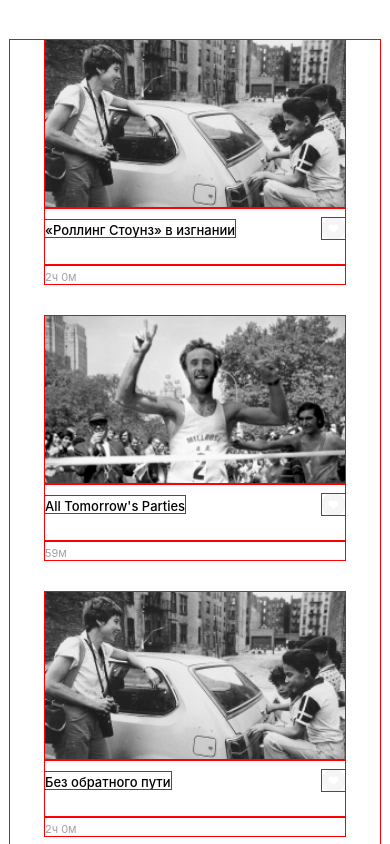
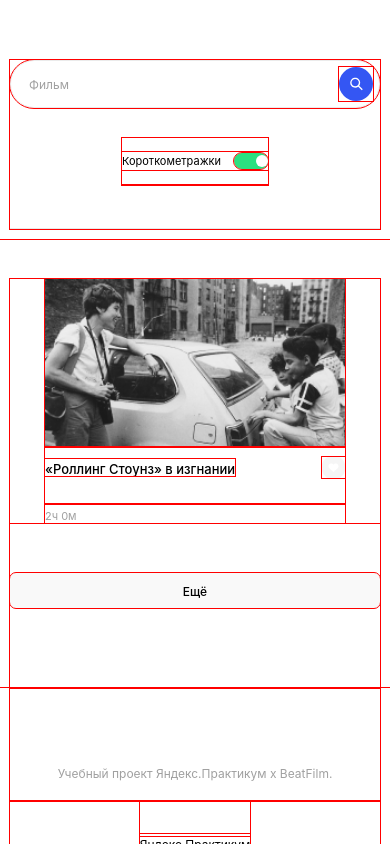
Before and after one commit to ir-mars/movies-explorer-frontend, a React (Create React App) app: page /movies in a window 390 px wide. Shown: the top 844 px of the page. Built offline with nearby package versions, Linux system fonts and the light colour scheme.

Commit message:
SearchForm component

```diff
--- a/src/components/App/App.css
+++ b/src/components/App/App.css
@@ -2,11 +2,12 @@
     background-color: rgba(255, 255, 255, 1);
     max-width: 1280px;
     min-width: 320px;
-    min-height: 100vh;
+    min-height: 100%;
     font-family: 'Inter', Arial, Helvetica, sans-serif;
     display: flex;
     flex-direction: column;
     /*align-items: center;*/
     margin: 0 auto;
     /*padding: 45px 0 60px;*/
+    flex-grow: 1;
 }
--- a/src/components/FilterCheckbox/FilterCheckbox.css
+++ b/src/components/FilterCheckbox/FilterCheckbox.css
@@ -0,0 +1,88 @@
+.checkbox {
+  grid-column-start: 1;
+  grid-column-end: 3;
+  display: inline-flex;
+  justify-content: center;
+  border-bottom: 1px solid #e8e8e8;
+}
+
+.checkbox__toggle {
+  padding-top: 14px;
+  padding-bottom: 14px;
+}
+
+.checkbox__toggle-label {
+  color: #000000;
+  font-weight: 400;
+  font-size: 12px;
+  line-height: 18px;
+  display: flex;
+  align-items: center;
+  column-gap: 14px;
+  cursor: pointer;
+}
+
+.checkbox__toggle-checkbox-invisible {
+  position: absolute;
+  width: 1px;
+  height: 1px;
+  overflow: hidden;
+  clip: rect(0 0 0 0);
+}
+
+.checkbox__toggle-checkbox-visible {
+  display: block;
+  width: 34px;
+  height: 16px;
+  border-radius: 20px;
+  transition: background-color 0.2s ease;
+  background-color: rgba(235, 235, 235, 1);
+  position: relative;
+}
+
+.checkbox__toggle-checkbox-visible::after {
+  content: '';
+  width: 12px;
+  height: 12px;
+  border-radius: 50%;
+  background-color: white;
+  position: absolute;
+  top: 2px;
+  right: 20px;
+  transition: all 0.2s ease;
+}
+
+.checkbox__toggle-checkbox-visible_checked {
+  background-color: #2be080;
+}
+
+  .checkbox__toggle-checkbox-visible_checked::after {
+    background-color: white;
+    left: 22px;
+  }
+
+  .checkbox__error {
+    color: red;
+    font-weight: 400;
+    font-size: 11px;
+    line-height: 1;
+    text-align: center;
+    position: absolute;
+    bottom: 10px;
+    left: 26px;
+  }
+
+
+
+  @media screen and (max-width: 530px) {
+    .checkbox__toggle-label {
+      font-size: 11px;
+      column-gap: 13px;
+    }
+
+    .checkbox__error {
+      font-size: 10px;
+      bottom: 7px;
+      left: 15px;
+    }
+  }
--- a/src/components/FilterCheckbox/FilterCheckbox.js
+++ b/src/components/FilterCheckbox/FilterCheckbox.js
@@ -0,0 +1,27 @@
+import './FilterCheckbox.css';
+import { useState } from 'react';
+
+const FilterCheckbox = () => {
+  const [isToggle, setIsToggle] = useState(true);
+
+  return (
+    <div className='checkbox'>
+      <div className='checkbox__toggle'>
+        <label className='checkbox__toggle-label' htmlFor='short-films'>
+          Короткометражки
+          <input
+            className='checkbox__toggle-checkbox-invisible'
+            type='checkbox'
+            name='short-films'
+            id='short-films'
+            checked={isToggle}
+            onChange={() => setIsToggle(!isToggle)}
+          />
+          <span className={`checkbox__toggle-checkbox-visible ${isToggle && 'checkbox__toggle-checkbox-visible_checked'}`} />
+
+        </label>
+      </div>
+    </div>
+  )
+}
+export default FilterCheckbox;
--- a/src/components/Footer/Footer.css
+++ b/src/components/Footer/Footer.css
@@ -5,6 +5,8 @@
   flex-direction: column;
   align-items: center;
   box-sizing: border-box;
+  flex-shrink: 0;
+  flex-grow: 0;
 }
 
 @media screen and (max-width: 786px) {
--- a/src/components/Movies/Movies.js
+++ b/src/components/Movies/Movies.js
@@ -1,12 +1,14 @@
 import MoviesCardList from '../MoviesCardList/MoviesCardList';
 import './Movies.css';
 import Footer from '../Footer/Footer';
-import arrayFilms from '../../utils/constants.js';
+import FilterCheckbox from '../FilterCheckbox/FilterCheckbox';
+import SearchForm from '../SearchForm/SearchForm';
 
 function Movies () {
 
   return (
     <>
+      <SearchForm />
       <MoviesCardList />
       <Footer />
     </>
--- a/src/components/MoviesCard/MoviesCard.css
+++ b/src/components/MoviesCard/MoviesCard.css
@@ -2,13 +2,11 @@
   display: flex;
   flex-direction: column;
   background-color: #fff;
-  /*border-radius: 10px;*/
-  overflow: hidden;
 }
 
 .movies-card__img {
   width: 100%;
-  height: 151px;
+  height: 100%;
   object-fit: cover;
 }
 
@@ -31,12 +29,6 @@
   padding-top: 10px;
   padding-bottom: 25px;
   border-bottom: 1px solid rgba(232, 232, 232, 1);
-}
-
-@media screen and (max-width: 820px) {
-  .movies-card__container {
-
-  }
 }
 
 .movies-card__title {
@@ -88,7 +80,3 @@
   line-height: 13px;
   color: rgba(160, 160, 160, 1);
 }
-
-* {
-  outline: 1px solid red
-}
--- a/src/components/MoviesCardList/MoviesCardList.css
+++ b/src/components/MoviesCardList/MoviesCardList.css
@@ -1,5 +1,5 @@
 .movies-list {
-  max-width: 1280px;
+  max-width: 1140px;
   margin: 70px 70px 0 70px;
   padding: 0;
 }
@@ -23,13 +23,14 @@
   list-style: none;
   display: grid;
   grid-template-columns: repeat(4, 1fr);
+  grid-template-rows: repeat(4);
   grid-column-gap: 20px;
   grid-row-gap: 38px;
   margin: 0;
   padding: 0;
 }
 
-@media screen and (max-width: 1056px) {
+@media screen and (max-width: 1156px) {
   .movies-card__list {
     grid-template-columns: repeat(3, 1fr);
   }
@@ -38,7 +39,7 @@
 @media screen and (max-width: 886px) {
   .movies-card__list {
     grid-template-columns: repeat(auto-fit, 339px);
-    grid-row-gap: 29px;
+    grid-row-gap: 30px;
     grid-column-gap: 30px;
     justify-content: space-evenly;
   }
@@ -53,8 +54,8 @@
 }
 
 .movies-card__button {
-  width: 1140px;
-  /*height: 166px;*/
+  max-width: 1140px;
+  width: 100%;/*height: 166px;*/
   border-radius: 6px;
   border: none;
   background-color: rgba(249, 249, 249, 1);
@@ -71,24 +72,14 @@
   color: black;
 }
 
-@media screen and (max-width: 820px) and (min-width: 636px) {
-  .movies-card__button {
-    margin-bottom: 0;
-  }
-}
-
-@media screen and (max-width: 636px) {
-  .movies-card__button {
-    margin-top: 59px;
-    margin-bottom: -68px;
-    width: 240px;
-  }
-}
-
 .movies-card__button:hover {
   box-shadow: 0px 4px 4px rgba(0, 0, 0, 0.25);
 }
 /*
+.movies-card__button_hidden {
+  visibility: hidden;
+}*/
+
 * {
   outline: 1px solid red
-}*/
+}
--- a/src/components/MoviesCardList/MoviesCardList.js
+++ b/src/components/MoviesCardList/MoviesCardList.js
@@ -14,7 +14,7 @@
           nameRU="«Роллинг Стоунз» в изгнании"
           image={film1}
           duration="120"
-        />
+        /> {/*
         <MoviesCard
           nameRU="All Tomorrow's Parties"
           image={film2}
@@ -29,7 +29,7 @@
           nameRU="All Tomorrow's Parties"
           image={film3}
           duration="120"
-        />
+        />{}
         <MoviesCard
           nameRU="«Роллинг Стоунз» в изгнании"
           image={film2}
@@ -60,6 +60,21 @@
           image={film3}
           duration="65"
         />
+        <MoviesCard
+          nameRU="«Роллинг Стоунз» в изгнании"
+          image={film2}
+          duration="48"
+        />
+        <MoviesCard
+          nameRU="Без обратного пути"
+          image={film1}
+          duration="135"
+        />
+        <MoviesCard
+          nameRU="«Роллинг Стоунз» в изгнании"
+          image={film3}
+          duration="120"
+        /> */}
       </ul>
       <button className="movies-card__button">Ещё</button>
     </section>
--- a/src/components/SearchForm/SearchForm.css
+++ b/src/components/SearchForm/SearchForm.css
@@ -0,0 +1,97 @@
+.search {
+  max-width: 1280px;
+  margin: 0;
+  padding: 80px 70px 10px;
+}
+
+.search-form {
+  position: relative;
+  display: flex;
+  justify-content: space-between;
+  align-items: center;
+  gap: 41px;
+  padding-bottom: 83px;
+  border-bottom: 1px solid  rgba(232, 232, 232, 1);
+}
+
+@media screen and (max-width: 786px) {
+  .search {
+    padding-right: 30px;
+    padding-left: 30px;
+    padding-top: 60px;
+  }
+
+  .search-form {
+    flex-direction: column;
+    padding-bottom: 43px;
+    gap: 23px;
+  }
+}
+
+.search-form__input {
+  width: 100%;
+  height: 48px;
+  padding: 15px 87px 15px 22px;
+  border: 1px solid rgba(235, 235, 235, 1);
+  border-radius: 50px;
+  font-weight: 400;
+  font-size: 14px;
+  line-height: 18px;
+  box-sizing: border-box;
+}
+
+.search-form__input::placeholder {
+  color:  rgba(160, 160, 160, 1);
+}
+
+@media screen and (max-width: 536px) {
+  .search {
+    padding-right: 10px;
+    padding-left: 10px;
+  }
+
+  .search-form {
+    flex-direction: column;
+    gap: 30px;
+  }
+
+  .search-form__input {
+    font-weight: 400;
+    font-size: 12px;
+    line-height: 18px;
+    padding-left: 18px;
+  }
+}
+
+.search-form__submit {
+  width: 34px;
+  height: 34px;
+  position: absolute;
+  top: 7px;
+  right: 205px;
+  padding: 0;
+  background: url('../../images/find.svg');
+  object-fit: contain;
+  background-repeat: no-repeat;
+  background-position: center;
+  border: none;
+  cursor: pointer;
+  transition: all 0.5s ease;
+}
+
+.search-form__submit:hover {
+  box-shadow: 0px 4px 4px rgba(0, 0, 0, 0.25);
+}
+
+.search-form__checkbox {
+  font-weight: 400;
+  font-size: 12px;
+  line-height: 18px;
+  color: black;
+}
+
+@media screen and (max-width: 786px) {
+  .search-form__submit {
+    right: 7px;
+  }
+}
--- a/src/components/SearchForm/SearchForm.js
+++ b/src/components/SearchForm/SearchForm.js
@@ -0,0 +1,23 @@
+import './SearchForm.css';
+import FilterCheckbox from '../FilterCheckbox/FilterCheckbox';
+
+const SearchForm = () => {
+  return (
+    <section className="search" aria-label="Секция поиск фильмов">
+      <form className="search-form">
+        <input
+          className="search-form__input"
+          type="text"
+          id="movie-search"
+          name="movie-search"
+          placeholder="Фильм"
+          required={true}
+        />
+        <button className="search-form__submit" type="submit"></button>
+        <FilterCheckbox />
+      </form>
+    </section>
+  )
+}
+
+export default SearchForm;
--- a/src/index.css
+++ b/src/index.css
@@ -4,21 +4,5 @@
 body {
   margin: 0;
   padding: 0;
-  /*font-family: -apple-system, BlinkMacSystemFont, 'Segoe UI', 'Roboto', 'Oxygen',
-    'Ubuntu', 'Cantarell', 'Fira Sans', 'Droid Sans', 'Helvetica Neue',
-    sans-serif;
-  -webkit-font-smoothing: antialiased;
-  -moz-osx-font-smoothing: grayscale;*/
+  min-height: 100vh;
 }
-
-:root {
-  --bgcolor-main: #fff;
-  --bgcolor-light: #f5f5f5;
-  --bgcolor-medium: #e8e8e8;
-  --bgcolor-extra: #807777;
-  --textcolor-main: #000;
-  --bgcolor-action: #2be080;
-  --max-section-width: 1280px;
-  --min-section-width: 320px;
-  --font-family: 'Inter', 'Arial', sans-serif;
-}
```
